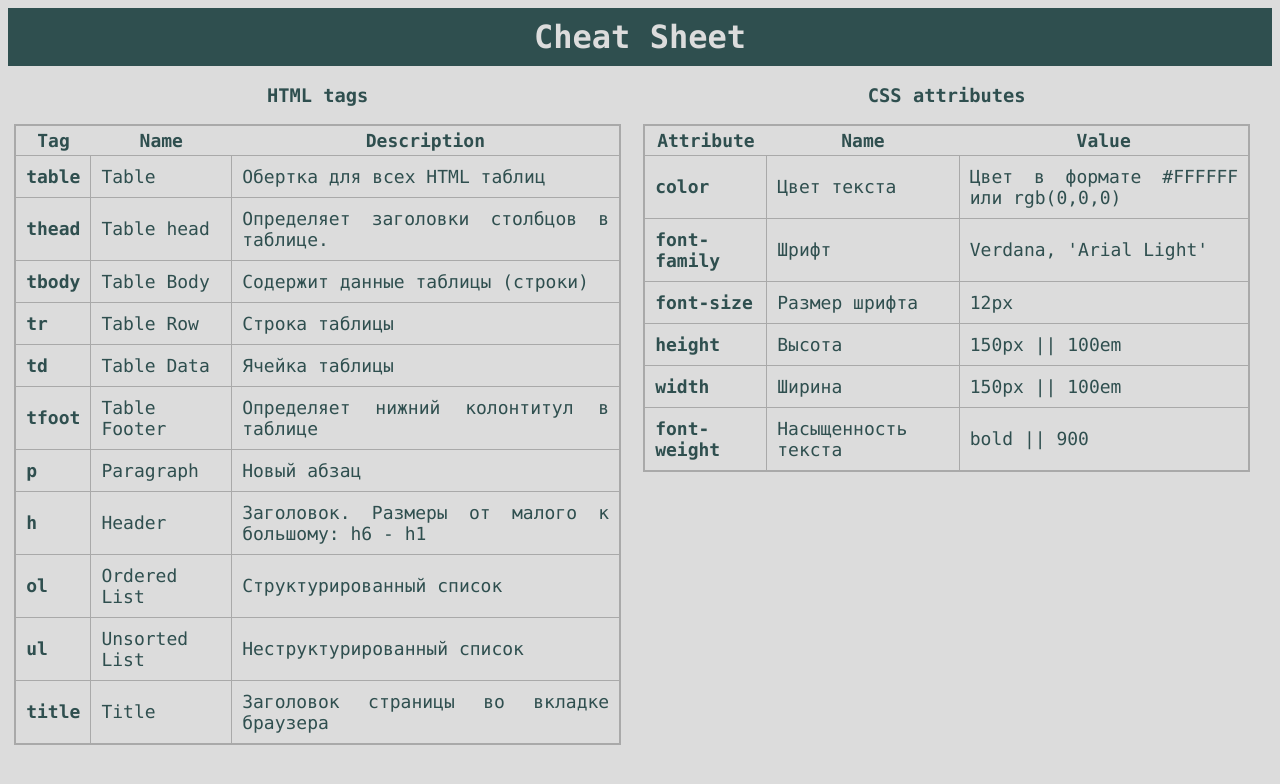
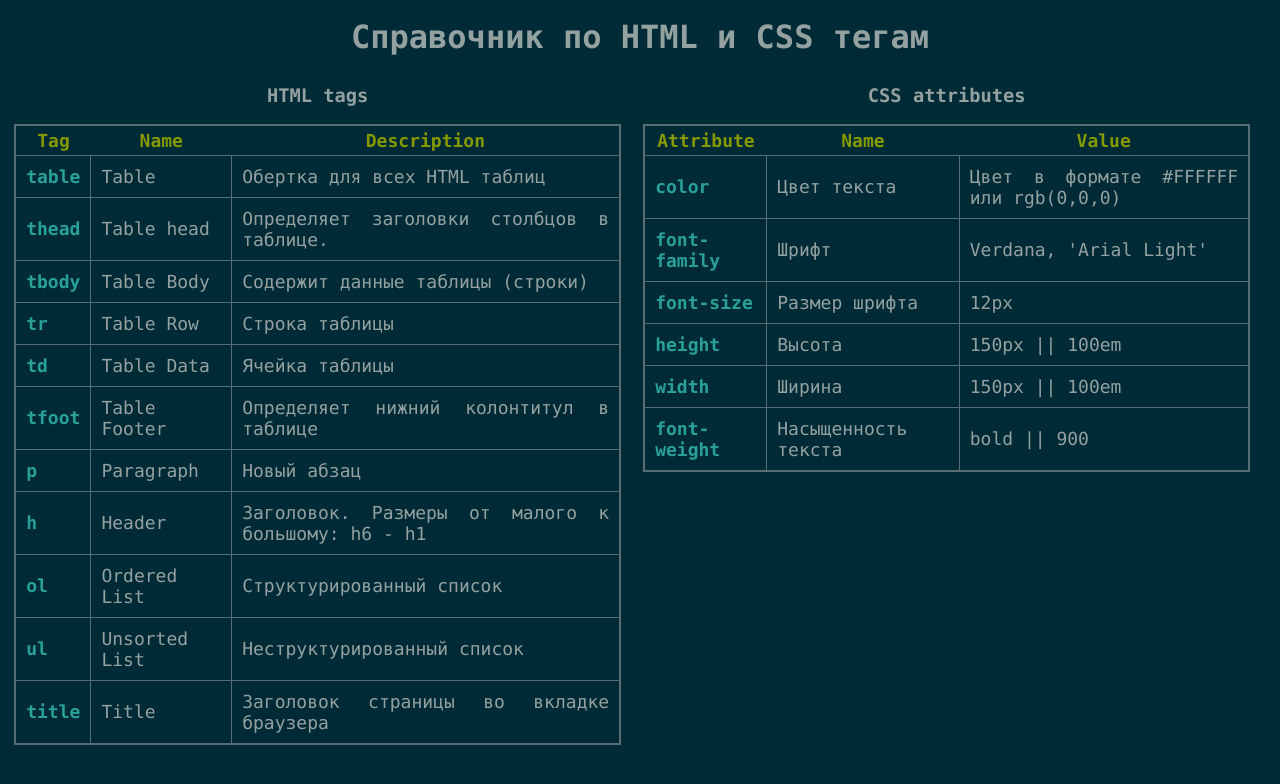
Before and after one commit to DMatyushin/oldpc, a plain HTML site: page index.html in a window 1280 px wide. Drawn offline with Linux system fonts and the light colour scheme.

Commit message:
change color scheme

```diff
--- a/index.html
+++ b/index.html
@@ -1,6 +1,6 @@
 <!DOCTYPE html>
 <head>
-<h1>Cheat Sheet</h1>
+<h1>Справочник по HTML и CSS тегам</h1>
 <link href="style.css" rel="stylesheet">
 </head>
 
--- a/style.css
+++ b/style.css
@@ -1,25 +1,25 @@
 body {
-  background-color: gainsboro;
-  color: DarkSlateGrey;
-  font-family: 'Lucida Console';
+  background-color: #002b36;
+  color: #93a1a1;
+  font-family: Consolas, monaco, monospace;
 }
 
 
 h1 {
-  background-color: DarkSlateGrey;
   text-align: center;
-  color: gainsboro;
+  color: #93a1a1;
   padding: 10px;
   margin: auto;
 }
 
 h3 {
     text-align: center;
+    color: #93a1a1;
 }
 
 table {
     margin: auto;
-    border: 2px solid darkgray;
+    border: 2px solid #586e75;
     text-align: justify;
     font-size: 18px;
     border-collapse: collapse;
@@ -27,19 +27,20 @@ table {
 }
 
 td {
-    border: 1px solid darkgray;
+    border: 1px solid #586e75;
     padding: 10px;
     text-align: justify;
     border-collapse: collapse;
 }
 
 tr:hover {
-    background-color: rgb(185, 185, 185)
+    background-color: #073642
 }
 
 .coll {
     font-weight: bold;
-    border: 1px solid darkgray;
+    border: 1px solid #586e75;
+    color: #2aa198;
 }
 
 tr {
@@ -50,6 +51,7 @@ tr {
 th {
     text-align: center;
     border-collapse: collapse;
+    color: #859900;
 }
 
 .table-inline {
```
